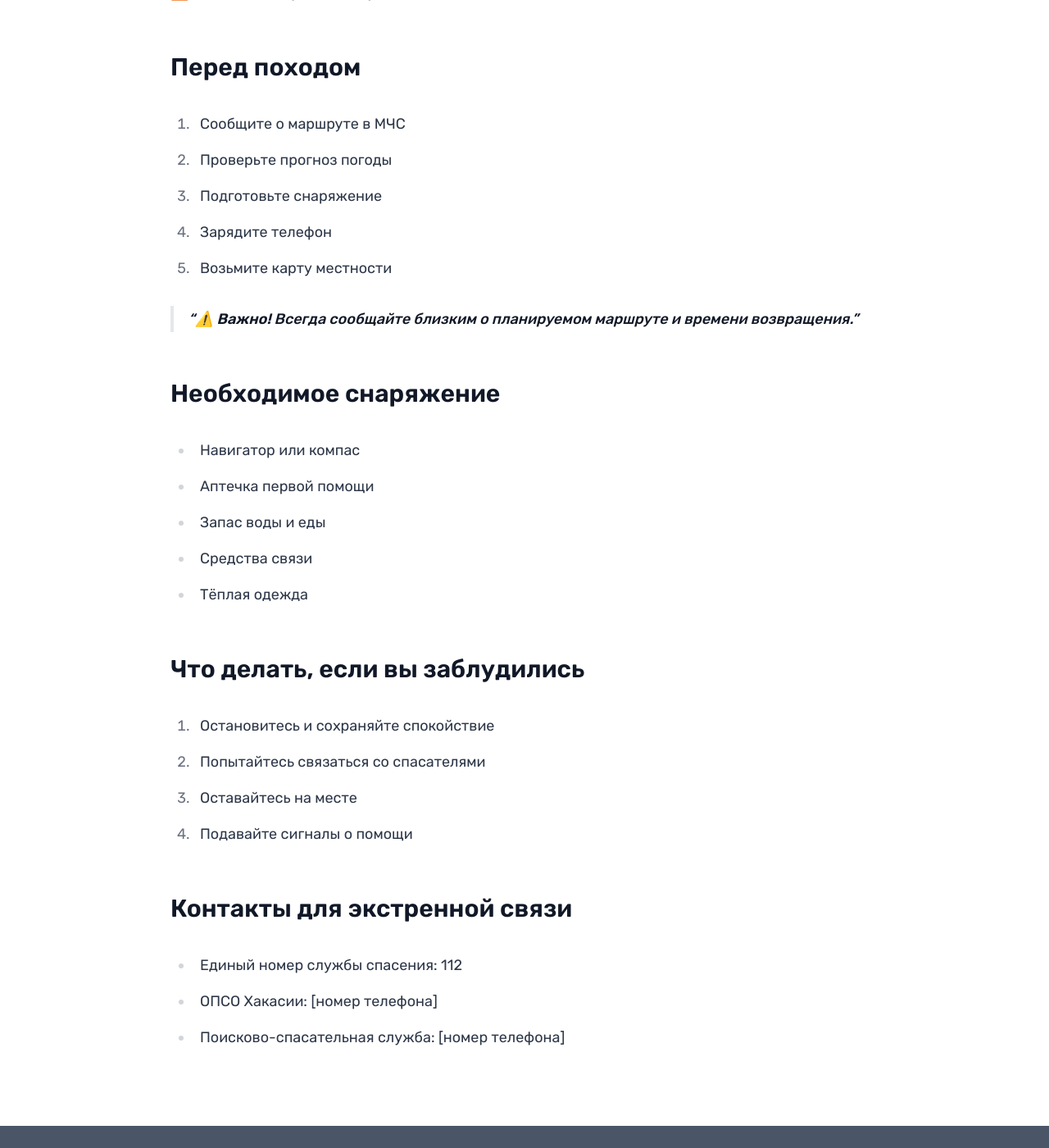
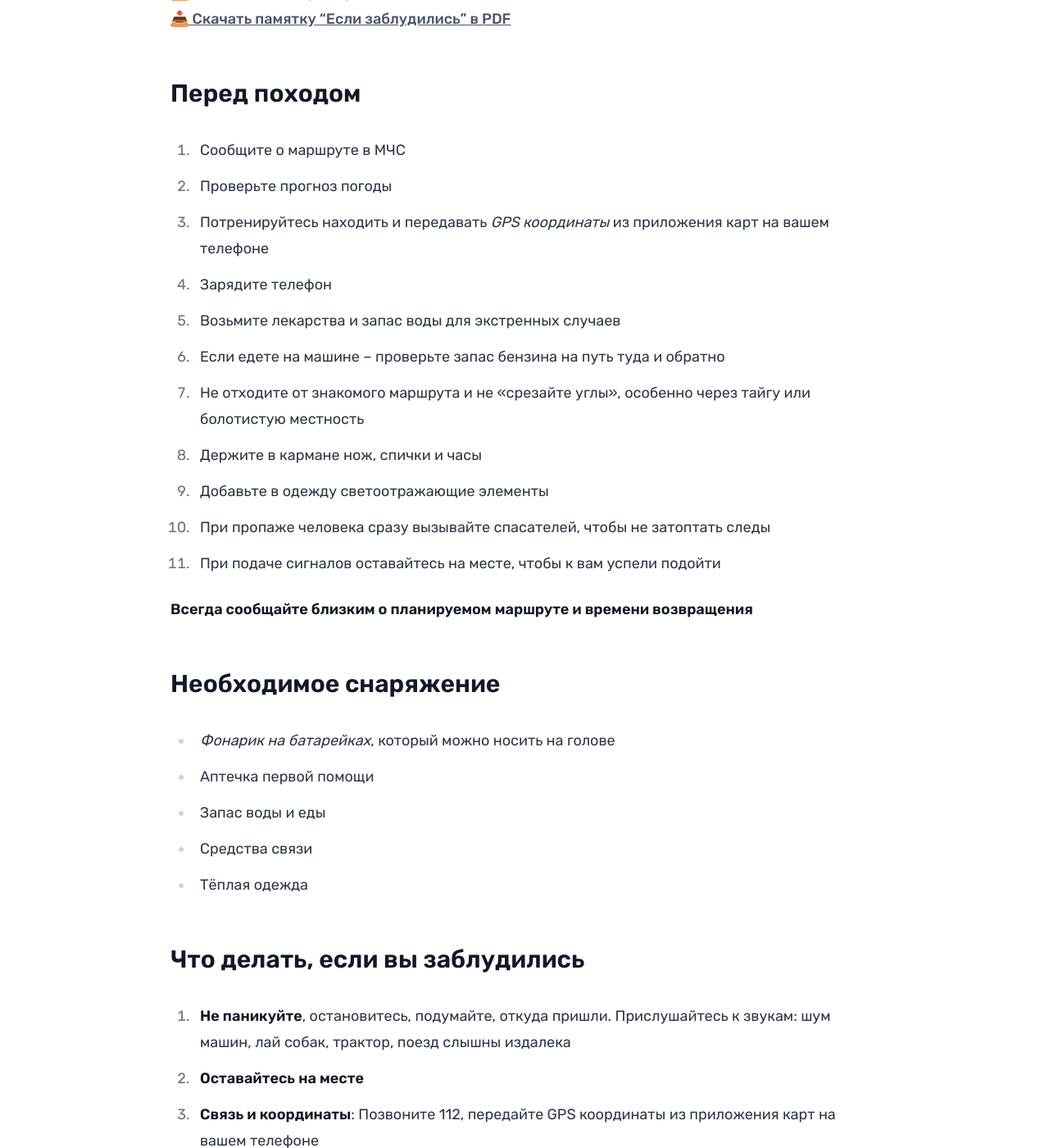
Before and after one commit to anton-g-kulikov/pso19, a Jekyll site: the page built from _pages/guide.md, in a window 1280 px wide and 1400 px high, scrolled down 511 px. Shown: the whole window at 82% size. Built offline with Jekyll 4.4.1, drawn with Linux system fonts in a browser that asks for light colours; some of the changed text lies outside the part shown.

Commit message:
Update tourist guide with new PDF resources and enhanced safety tips

```diff
--- a/_pages/guide.md
+++ b/_pages/guide.md
@@ -2,24 +2,34 @@
 layout: page
 title: Памятка туристам
 permalink: /guide/
-pdf_url: /assets/docs/tourist-guide.pdf
+pdf_a4_1: /assets/docs/memo-A4-1.pdf
+pdf_a4_2: /assets/docs/memo-A4-2.pdf
 ---
 
-[📥 Скачать полную памятку в PDF]({{ page.pdf_url }})
+<!-- Updated Памятка based on the latest PDF memos -->
+
+[📥 Скачать памятку "Перед походом" PDF]({{ page.pdf_a4_1 }})
+[📥 Скачать памятку "Если заблудились" в PDF]({{ page.pdf_a4_2 }})
 
 ## Перед походом
 
 1. Сообщите о маршруте в МЧС
 2. Проверьте прогноз погоды
-3. Подготовьте снаряжение
+3. Потренируйтесь находить и передавать *GPS координаты* из приложения карт на вашем телефоне
 4. Зарядите телефон
-5. Возьмите карту местности
+5. Возьмите лекарства и запас воды для экстренных случаев
+6. Если едете на машине – проверьте запас бензина на путь туда и обратно
+7. Не отходите от знакомого маршрута и не «срезайте углы», особенно через тайгу или болотистую местность
+8. Держите в кармане нож, спички и часы
+9. Добавьте в одежду светоотражающие элементы
+10. При пропаже человека сразу вызывайте спасателей, чтобы не затоптать следы
+11. При подаче сигналов оставайтесь на месте, чтобы к вам успели подойти
 
-> **⚠️ Важно!** Всегда сообщайте близким о планируемом маршруте и времени возвращения.
+__Всегда сообщайте близким о планируемом маршруте и времени возвращения__
 
 ## Необходимое снаряжение
 
-- Навигатор или компас
+- *Фонарик на батарейках*, который можно носить на голове
 - Аптечка первой помощи
 - Запас воды и еды
 - Средства связи
@@ -27,13 +37,19 @@ pdf_url: /assets/docs/tourist-guide.pdf
 
 ## Что делать, если вы заблудились
 
-1. Остановитесь и сохраняйте спокойствие
-2. Попытайтесь связаться со спасателями
-3. Оставайтесь на месте
-4. Подавайте сигналы о помощи
+1. __Не паникуйте__, остановитесь, подумайте, откуда пришли. Прислушайтесь к звукам: шум машин, лай собак, трактор, поезд слышны издалека
+2. __Оставайтесь на месте__
+3. __Связь и координаты__: Позвоните 112, передайте GPS координаты из приложения карт на вашем телефоне
+4. __Подавайте сигналы о помощи__: Если знаете, что вас ищут, оставайтесь на месте, разведите костер
+5. __Звуковые сигналы__: Стучите палкой по деревьям — звук далеко разносится.  Пойте, чтобы вас услышали из далека
+
+## Если нет возможности вызвать спасателей
+1. __Не сокращайте путь__: Кружение — обычное явление, выбирайте ориентиры каждые 100-150 м.
+2. __Ориентиры__: Идите по электролиниям, рекам или газопроводу, не петляйте, держите ровный курс.
+3. __Ищите воду__: Следуйте вниз по течению ручья или реки — они выведут к людям. Временную стоянку делайте у воды.
+4. __Временная стоянка__: Устраивайтесь у воды на открытом месте, разводите огонь, стройте временное укрытие, сделайте подстилку из веток.
 
 ## Контакты для экстренной связи
 
 - Единый номер службы спасения: 112
-- ОПСО Хакасии: [номер телефона]
-- Поисково-спасательная служба: [номер телефона]
+- ОПСО Хакасии: 7 923 395 90 81
```
